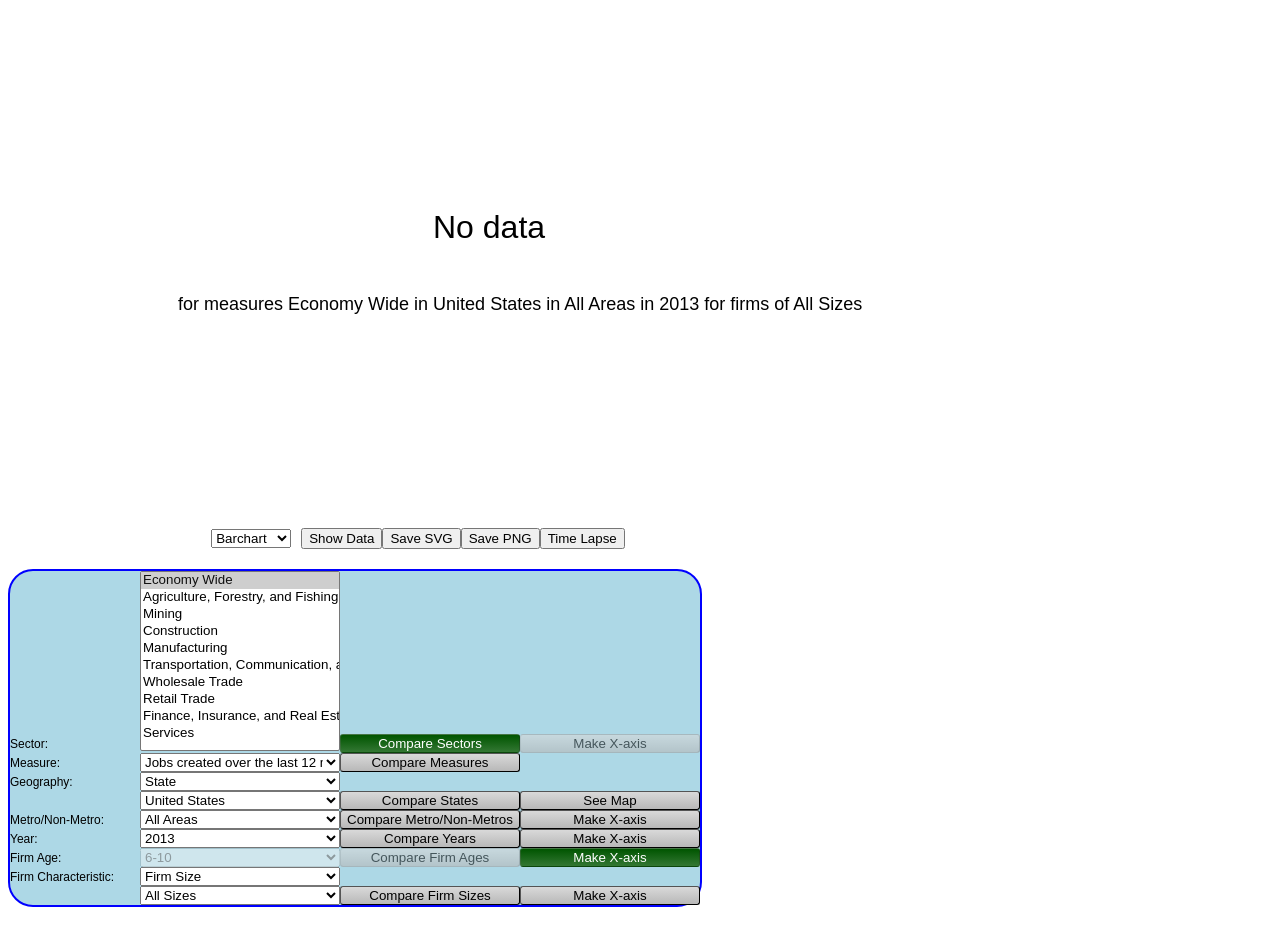
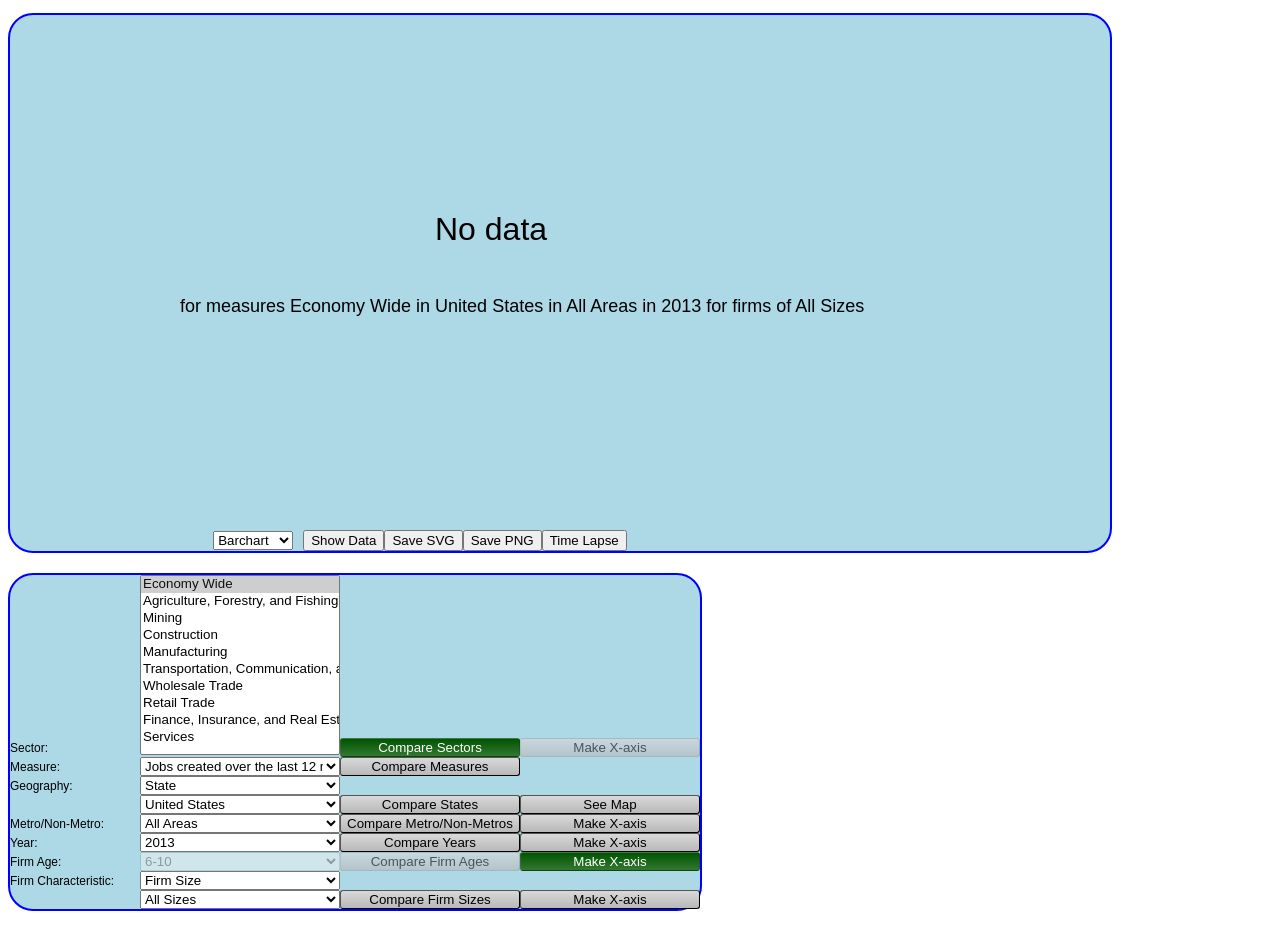
Before and after one commit to tibeggs/pzhur_clone, a plain HTML site: page index.html in a window 1280 px wide. Drawn offline with Linux system fonts and the light colour scheme; no server answers; a script that the page names is missing.

Commit message:
adding border

```diff
--- a/css/style.css
+++ b/css/style.css
@@ -49,6 +49,9 @@ rect.zoom {
     margin-left: 0px;
     font: 12px sans-serif;
     float: left;
+    background: lightblue;
+    border-radius: 25px;
+    border: 2px solid blue;
 }
 
 
```
